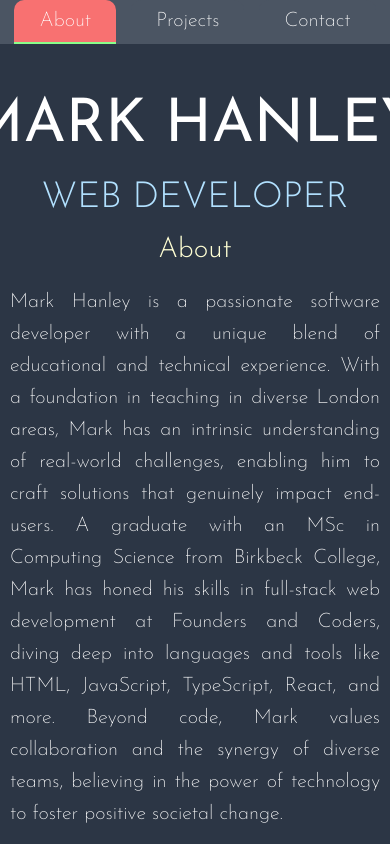
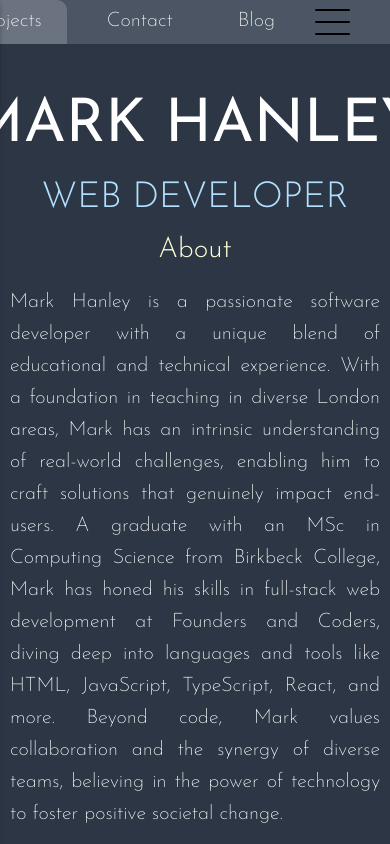
Before and after one commit to hanleymark/portfolio-web, a Next.js app: page / in a window 390 px wide. Shown: the top 844 px of the page. Built offline with nearby package versions, Linux system fonts and the light colour scheme.

Commit message:
Add hamburger and slide-in menu

```diff
--- a/app/page.tsx
+++ b/app/page.tsx
@@ -1,6 +1,6 @@
 'use client';
 
-import Navbar from '@/components/navbar';
+import NavBar from '@/components/navbar';
 import About from '@/components/about';
 import Contact from '@/components/contact';
 import ProjectGallery from '@/components/projectGallery';
@@ -12,7 +12,7 @@ import LaptopAnimation from '@/components/laptopAnimation';
 export default function Home() {
   return (
     <div id={'about'}>
-      <Navbar />
+      <NavBar />
       <div className='mx-auto max-w-screen-xl px-2 sm:px-4 lg:px-6'>
         <div className='h-10'></div>
         <AnimatedTitle text={'MARK HANLEY'} replay={true} />
--- a/components/galleryWindow.tsx
+++ b/components/galleryWindow.tsx
@@ -41,10 +41,10 @@ const GalleryWindow = ({
           <div
             key={`${title}-${tech.description}`}
             className='group z-0 h-fit w-fit transform rounded-lg bg-white p-1 text-xl shadow-lg transition-transform duration-300 first:mt-2 hover:scale-125'
-            // onMouseEnter={() => setHoveredTech(tech.description)}
-            // onMouseLeave={() => setHoveredTech('\u00A0')}
             onPointerEnter={() => setHoveredTech(tech.description)}
             onPointerLeave={() => setHoveredTech('\u00A0')}
+            onClick={() => setHoveredTech(tech.description)}
+            onMouseLeave={() => setHoveredTech('\u00A0')}
           >
             <tech.icon className='tech-stack' id={tech.description} />
           </div>
--- a/components/navbar.tsx
+++ b/components/navbar.tsx
@@ -3,8 +3,7 @@
 import { useState } from 'react';
 import NavButton from './navButton';
 
-const Navbar = () => {
-  const buttons = [
+const navButtonData = [
   {
     content: 'About',
     link: '#about',
@@ -17,17 +16,69 @@ const Navbar = () => {
     content: 'Contact',
     link: '#contact',
   },
+  {
+    content: 'Blog',
+    link: '/blog',
+  },
 ];
 
-  const [activeButton, setActiveButton] = useState<string>(buttons[0].content);
+const MobileNav = ({ open, setOpen }) => {
+  return (
+    <div
+      className={`absolute left-0 top-0 h-screen w-screen transform bg-inherit ${
+        open ? '-translate-x-0' : '-translate-x-full'
+      } drop-shadow-md filter transition-transform duration-300 ease-in-out `}
+    >
+      <div className='flex h-20 items-center justify-center bg-white drop-shadow-md filter'>
+        {' '}
+        {/*logo container*/}
+        <a className='text-xl font-semibold' href='/'>
+          LOGO
+        </a>
+      </div>
+      <div className='ml-4 flex flex-col'>
+        <a
+          className='my-4 text-xl font-medium'
+          href='/about'
+          onClick={() =>
+            setTimeout(() => {
+              setOpen(!open);
+            }, 100)
+          }
+        >
+          About
+        </a>
+        <a
+          className='my-4 text-xl font-normal'
+          href='/contact'
+          onClick={() =>
+            setTimeout(() => {
+              setOpen(!open);
+            }, 100)
+          }
+        >
+          Contact
+        </a>
+      </div>
+    </div>
+  );
+};
+
+const NavBar = () => {
+  const [activeButton, setActiveButton] = useState<string>(
+    navButtonData[0].content
+  );
+
+  const [open, setOpen] = useState<boolean>(false);
 
   return (
-    <header>
-      <nav className='fixed flex h-auto w-screen justify-center space-x-3 bg-gray-600 z-10'>
-        {buttons.map((button, index) => {
+    <header className='w-full'>
+      <nav className='fixed px-8  z-10 flex h-auto h-max w-screen justify-end space-x-3 bg-gray-600 md:justify-center'>
+        <MobileNav open={open} setOpen={setOpen} />
+        {navButtonData.map((button) => {
           return (
             <NavButton
-              key={index}
+              key={`nav-${button.content}`}
               content={button.content}
               link={button.link}
               isActive={activeButton === button.content}
@@ -35,9 +86,34 @@ const Navbar = () => {
             />
           );
         })}
+        <div className='HELLO flex justify-center items-center'>
+          <div
+            className='z-20 flex h-7 w-7 cursor-pointer flex-col items-center justify-center space-y-2 md:hidden'
+            onClick={() => {
+              setOpen(!open);
+            }}
+          >
+            {/* hamburger button */}
+            <span
+              className={`h-[2px] w-full transform rounded-lg bg-black transition duration-300 ease-in-out ${
+                open ? 'translate-y-2.5 rotate-45' : ''
+              }`}
+            />
+            <span
+              className={`h-[2px] w-full rounded-lg bg-black transition-all duration-300 ease-in-out ${
+                open ? ' translate-x-full opacity-0' : 'opacity-1 translate-x-0'
+              }`}
+            />
+            <span
+              className={`h-[2px] w-full transform rounded-lg bg-black transition duration-300 ease-in-out ${
+                open ? '-translate-y-2.5 -rotate-45' : ''
+              }`}
+            />
+          </div>
+        </div>
       </nav>
     </header>
   );
 };
 
-export default Navbar;
+export default NavBar;
```
Lines whose indentation alone changed are shown as unchanged.
